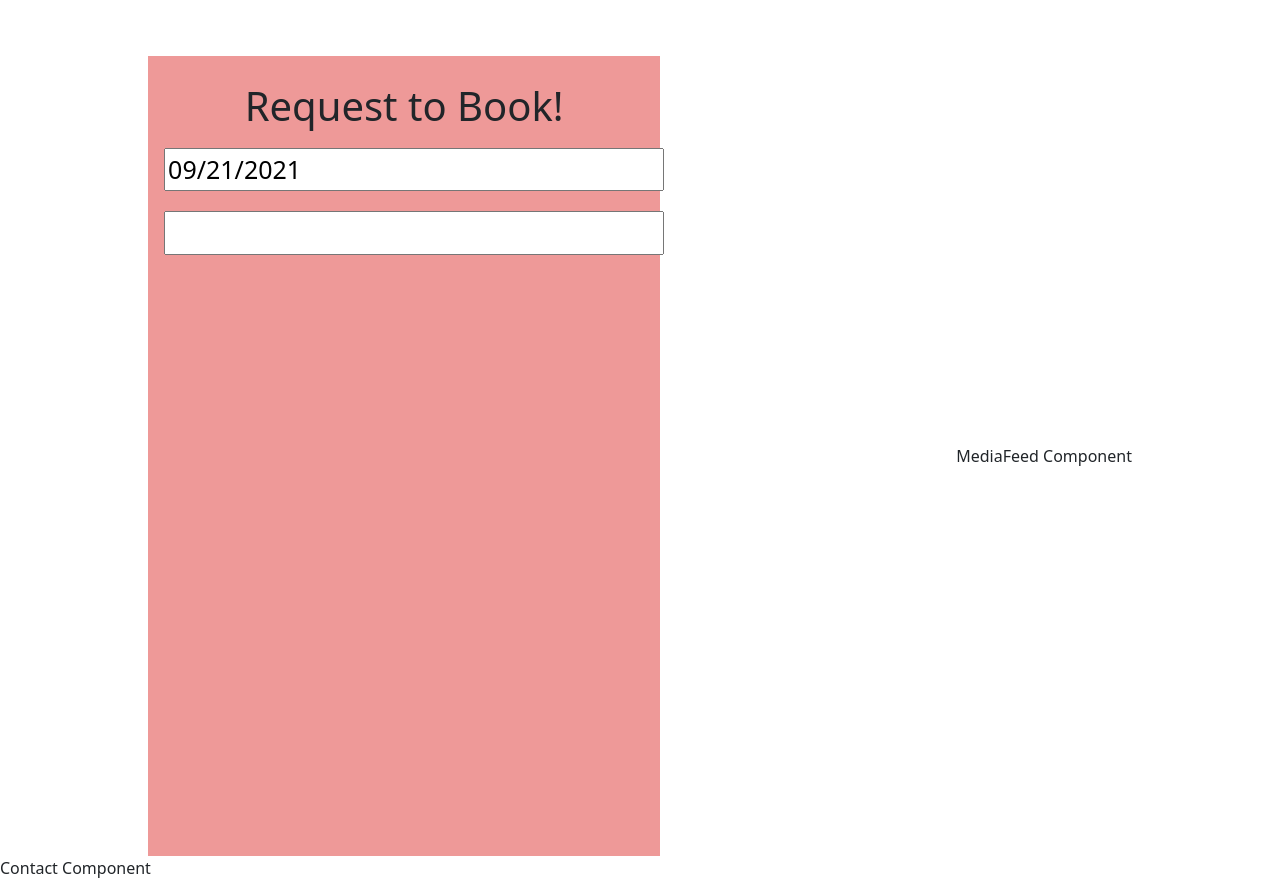
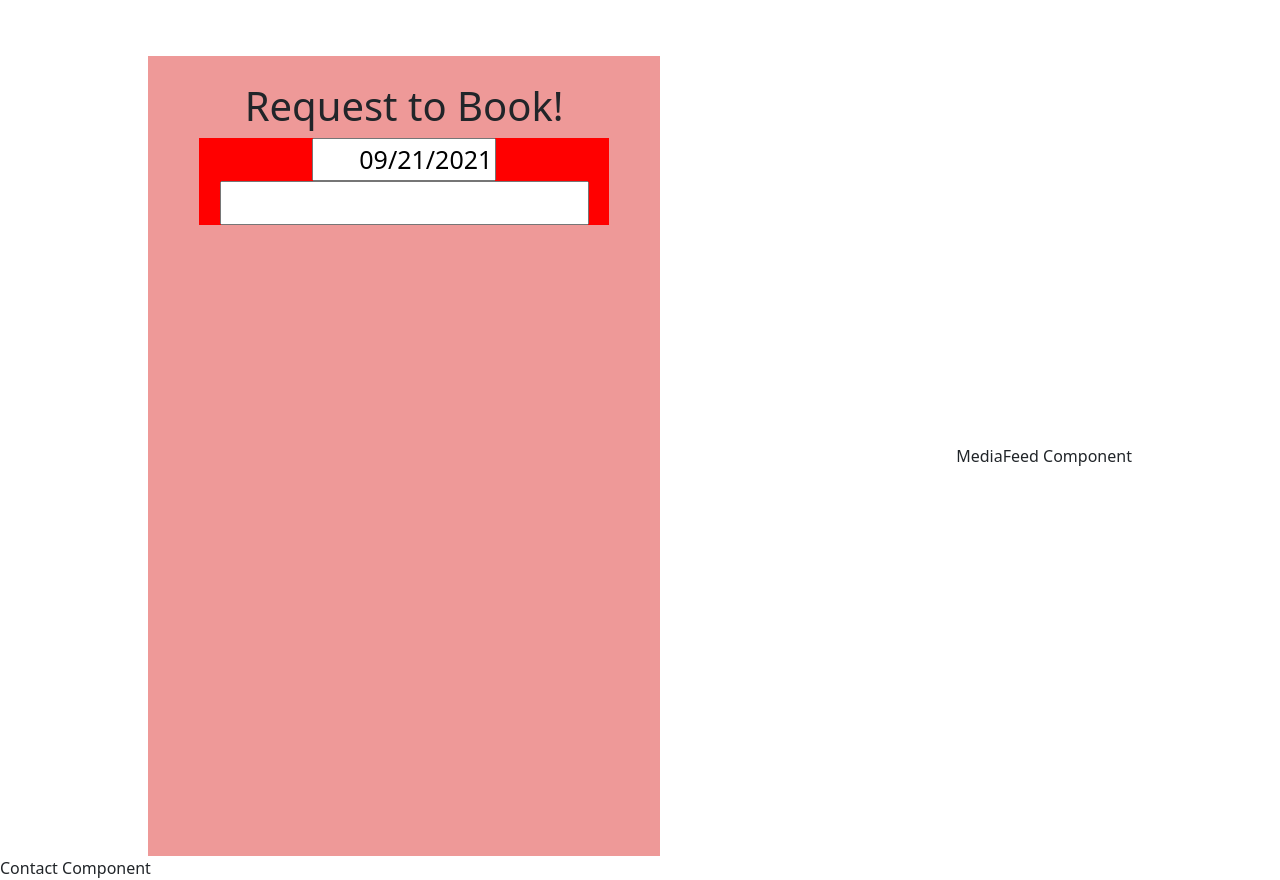
Before and after one commit to whiteceric/boobys_kitchen, a React (Create React App) app in the folder frontend/: page / in a window 1280 px wide. Shown: the part 1580-2460 px from the top of the page. Built offline with nearby package versions, Linux system fonts and the light colour scheme.

Commit message:
Work on styling Datepicker
 - Found out you need to override .react-datepicker-wrapper css class

```diff
--- a/frontend/src/components/BookForm/BookForm.css
+++ b/frontend/src/components/BookForm/BookForm.css
@@ -12,10 +12,29 @@
   margin-top: 5%;
 }
 
+.formContainer {
+  display: flex;
+  flex-direction: column;
+  align-items: center;
+
+  width: 80%;
+  background-color: red;
+}
+
+.bookFormDatePicker {
+  width: 50%;
+
+  display: flex;
+  flex-direction: column;
+  align-items: center;
+  justify-self: center;
+  font-size: 25px;
+
+  text-align: right;
+}
+
 .bookFormTextBox {
-  width: 500px;
-
-  margin: 2%;
+  width: 100%;
 
   font-size: 25px;
 
--- a/frontend/src/components/BookForm/BookForm.js
+++ b/frontend/src/components/BookForm/BookForm.js
@@ -12,14 +12,16 @@ const BookForm = () => {
   return (
     <div className="BookForm">
       <h1 className="bookFormTitle">Request to Book!</h1>
+      <div className="formContainer">
         <DatePicker
-        className="bookFormTextBox"
+          className="bookFormDatePicker"
           selected={date}
           onChange={(date) => setDate(date)}
         />
         <form onSubmit={() => { console.log('Submit') }}>
           <input className="bookFormTextBox" type="text" />
         </form>
+      </div>
     </div>
   )
 }
```
Lines whose indentation alone changed are shown as unchanged.
